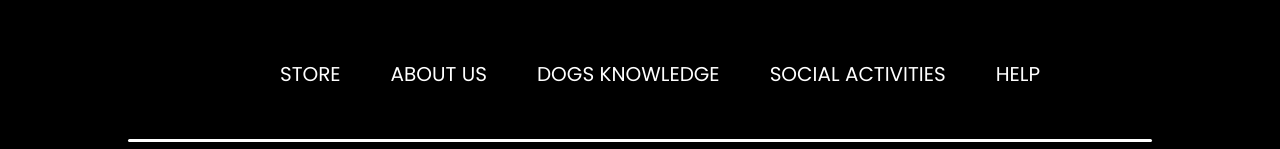
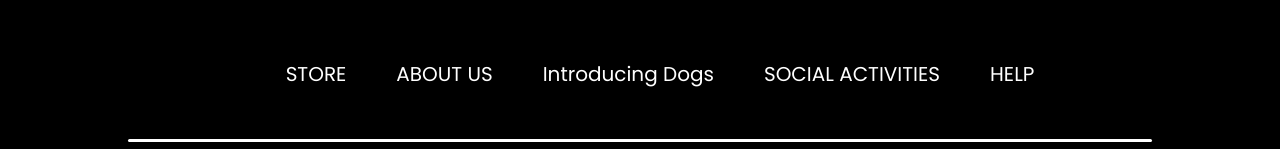
Before and after one commit to erhshih/DOGFD, a React (Create React App) app in the folder frontend/: page /DOGFD/help in a window 1280 px wide. Shown: the part 1507-1656 px from the top of the page. Built offline with nearby package versions, Linux system fonts and the light colour scheme; no server answers.

Commit message:
footer add router

```diff
--- a/frontend/src/Components/Footer/Footer.jsx
+++ b/frontend/src/Components/Footer/Footer.jsx
@@ -1,5 +1,6 @@
 import React from 'react'
 import './Footer.scss'
+import { Link } from 'react-router-dom'
 import footer_logo_white from '../Assets/logo_white.png'
 import instagram_icon from '../Assets/instagram_icon.png'
 import pintester_icon from '../Assets/pintester_icon.png'
@@ -15,11 +16,22 @@ const Footer = () => {
         </div>
 
         <ul className='footer-links'>
+          <Link to='/'>
             <li>STORE</li>
+          </Link>
+          <Link to='/about'>
             <li>ABOUT US</li>
-            <li>DOGS KNOWLEDGE</li>
+          </Link>
+          <Link to='/introduce'>
+            <li>Introducing Dogs</li>
+          </Link>
+          <Link to='/activities'>
             <li>SOCIAL ACTIVITIES</li>
+          </Link>
+          <Link to='/help'>
             <li>HELP</li>
+          </Link>
+
         </ul>
         <div className="footer-copyright">
             <hr />
--- a/frontend/src/Components/Footer/Footer.scss
+++ b/frontend/src/Components/Footer/Footer.scss
@@ -27,6 +27,8 @@
         color: #ffffff;
         font-size: 20px;
         li{
+            direction: 'none';
+            color: #fff;
             cursor: pointer;
         }
     }
```
